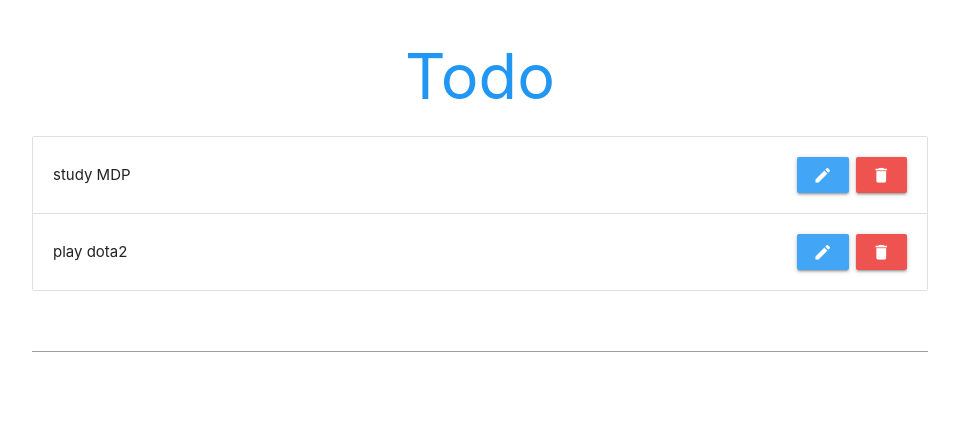
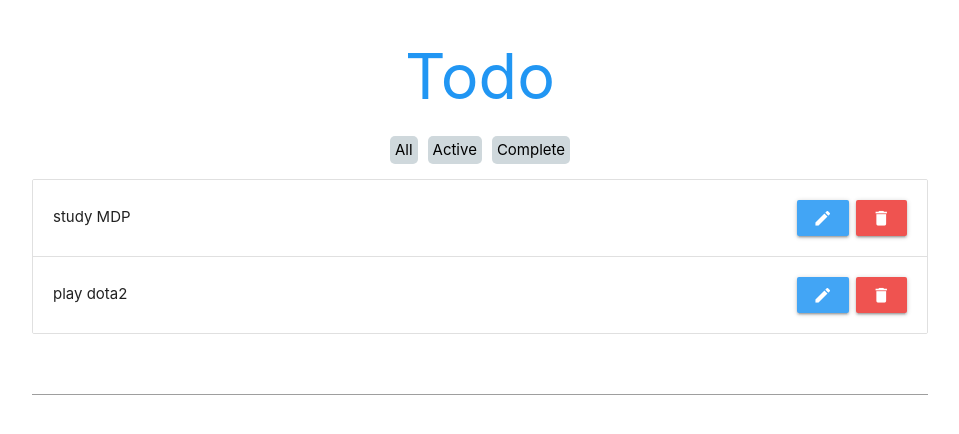
Before and after one commit to panduananto/todos-react, a React (Create React App) app: page / in a window 1280 px wide. Shown: the top 434 px of the page, without its empty margins (160-1119 px from the left). Built offline with nearby package versions, Linux system fonts and the light colour scheme.

Commit message:
filter show task work

```diff
--- a/src/App.js
+++ b/src/App.js
@@ -18,6 +18,7 @@ class App extends Component {
     ],
     isEditing: false,
     editTodo: {},
+    todoToShow: "all",
   };
 
   editTodo = (id) => {
@@ -83,12 +84,39 @@ class App extends Component {
     }
   };
 
+  updateToShow = (filter) => {
+    this.setState({
+      todoToShow: filter,
+    });
+  };
+
   render() {
+    let todosFilter = [];
+
+    if (this.state.todoToShow === "all") {
+      todosFilter = this.state.todos;
+    } else if (this.state.todoToShow === "active") {
+      todosFilter = this.state.todos.filter((todo) => {
+        return !todo.complete;
+      });
+    } else if (this.state.todoToShow === "complete") {
+      todosFilter = this.state.todos.filter((todo) => {
+        return todo.complete;
+      });
+    }
+
     return (
       <div className="todo-app container">
         <h1 className="center blue-text">Todo</h1>
+        <div className="button-group-filter center">
+          <button className="blue-grey lighten-4" onClick={() => this.updateToShow("all")}>All</button>
+          <button className="blue-grey lighten-4" onClick={() => this.updateToShow("active")}>Active</button>
+          <button className="blue-grey lighten-4" onClick={() => this.updateToShow("complete")}>
+            Complete
+          </button>
+        </div>
         <Todos
-          todos={this.state.todos}
+          todos={todosFilter}
           editTodo={this.editTodo}
           completeTodo={this.completeTodo}
           deleteTodo={this.deleteTodo}
--- a/src/index.css
+++ b/src/index.css
@@ -1,14 +1,14 @@
 body {
   margin: 0;
-  font-family: -apple-system, BlinkMacSystemFont, 'Segoe UI', 'Roboto', 'Oxygen',
-    'Ubuntu', 'Cantarell', 'Fira Sans', 'Droid Sans', 'Helvetica Neue',
+  font-family: -apple-system, BlinkMacSystemFont, "Segoe UI", "Roboto", "Oxygen",
+    "Ubuntu", "Cantarell", "Fira Sans", "Droid Sans", "Helvetica Neue",
     sans-serif;
   -webkit-font-smoothing: antialiased;
   -moz-osx-font-smoothing: grayscale;
 }
 
 code {
-  font-family: source-code-pro, Menlo, Monaco, Consolas, 'Courier New',
+  font-family: source-code-pro, Menlo, Monaco, Consolas, "Courier New",
     monospace;
 }
 
@@ -27,3 +27,14 @@ code {
   margin: 10px 0;
   width: 110px;
 }
+
+.button-group-filter {
+  margin: 15px 0;
+}
+
+.button-group-filter button {
+  border: none;
+  border-radius: 5px;
+  margin: 0 5px;
+  padding: 5px;
+}
```
